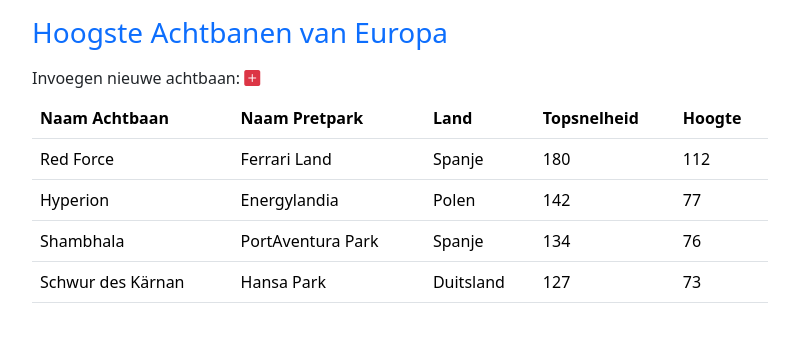
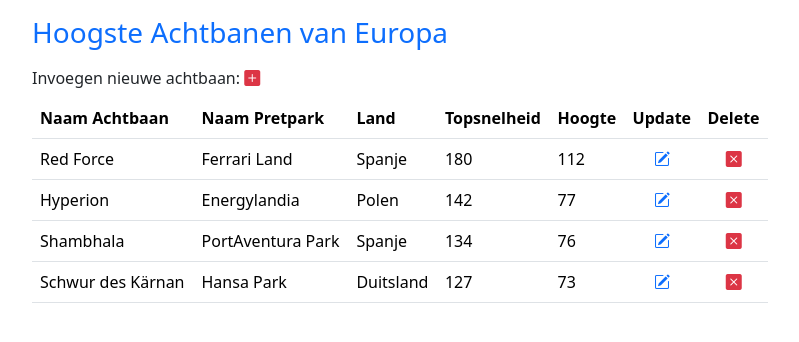
Before and after one commit to adruijter/crud-php-mysql-pdo-2408c, a PHP site: page / in a window 1280 px wide. Shown: the top 342 px of the page, without its empty margins (240-1039 px from the left). Run offline with PHP 8.4, Linux system fonts and the light colour scheme; data comes from the database, SQL or seed files in the repository.

Commit message:
Laatste commit delete.php

```diff
--- a/index.php
+++ b/index.php
@@ -22,7 +22,8 @@ $pdo = new PDO($dsn, $dbUser, $dbPass);
  * Maak een select-query die alle gegevens uit de tabel haalt
  */
 
-$sql = "SELECT  AVE.Naam
+$sql = "SELECT  AVE.Id
+               ,AVE.Naam
                ,AVE.Pretpark
                ,AVE.Land
                ,AVE.Topsnelheid
@@ -90,6 +91,8 @@ $result = $statement->fetchAll(PDO::FETCH_OBJ);
                 <th>Land</th>
                 <th>Topsnelheid</th>
                 <th>Hoogte</th>
+                <th>Update</th>
+                <th>Delete</th>
             </thead>
             <tbody>
               <?php foreach($result as $achtbaan) : ?>
@@ -99,6 +102,16 @@ $result = $statement->fetchAll(PDO::FETCH_OBJ);
                         <td><?= $achtbaan->Land ?></td>
                         <td><?= $achtbaan->Topsnelheid ?></td>
                         <td><?= $achtbaan->Hoogte ?></td>
+                        <td class="text-center ">
+                          <a href="update.php?Id=<?= $achtbaan->Id; ?>" class="text-primary">
+                            <i class="bi bi-pencil-square"></i>
+                          </a>
+                        </td>
+                        <td class="text-center">
+                          <a href="delete.php?Id=<?= $achtbaan->Id; ?>" class="text-danger">
+                            <i class="bi bi-x-square-fill"></i>
+                          </a>
+                        </td>
                       </tr>
               <?php endforeach; ?>
             </tbody>
```
Also changed, not shown: delete.php (added, +29 -0 lines).
